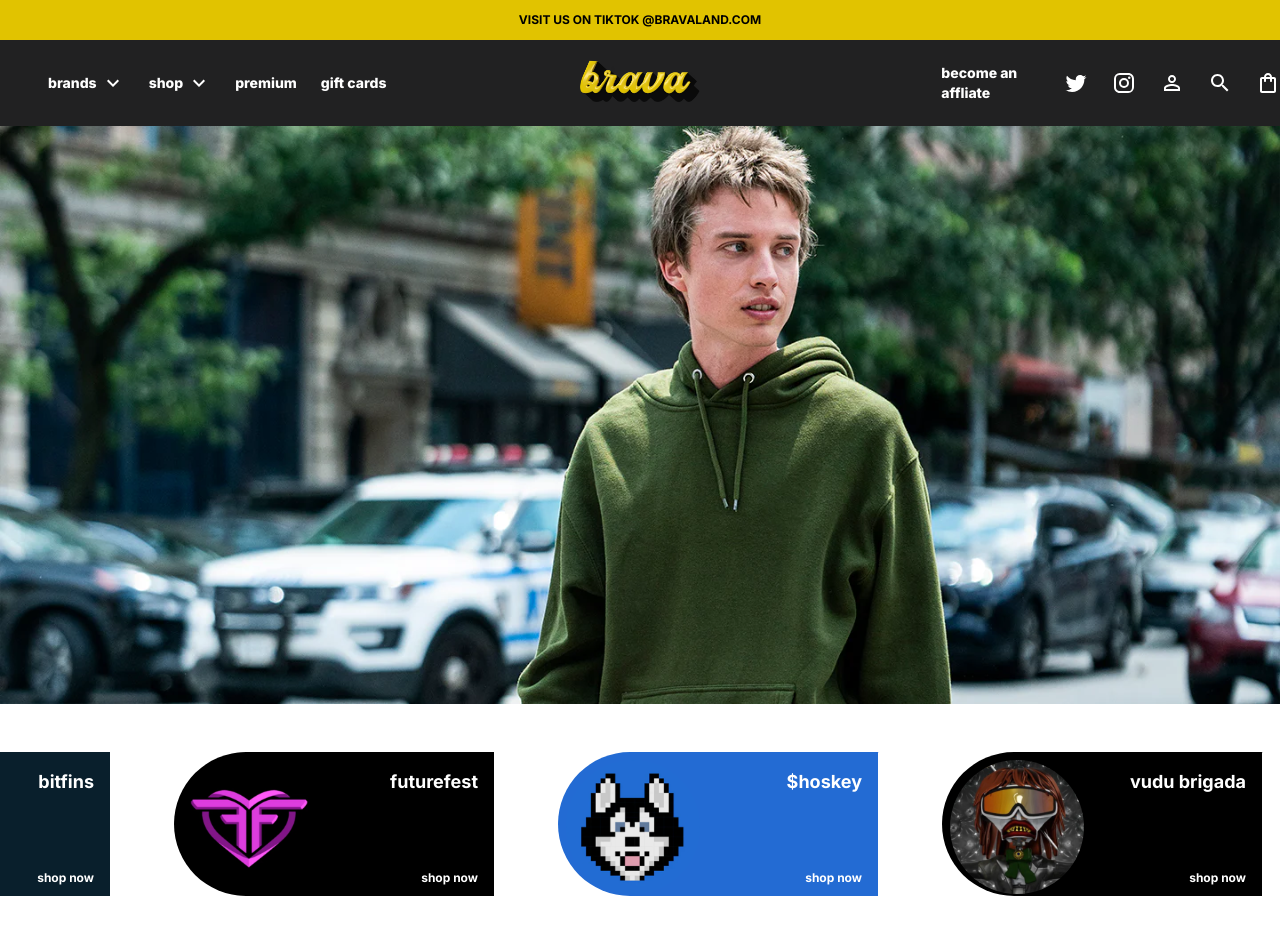
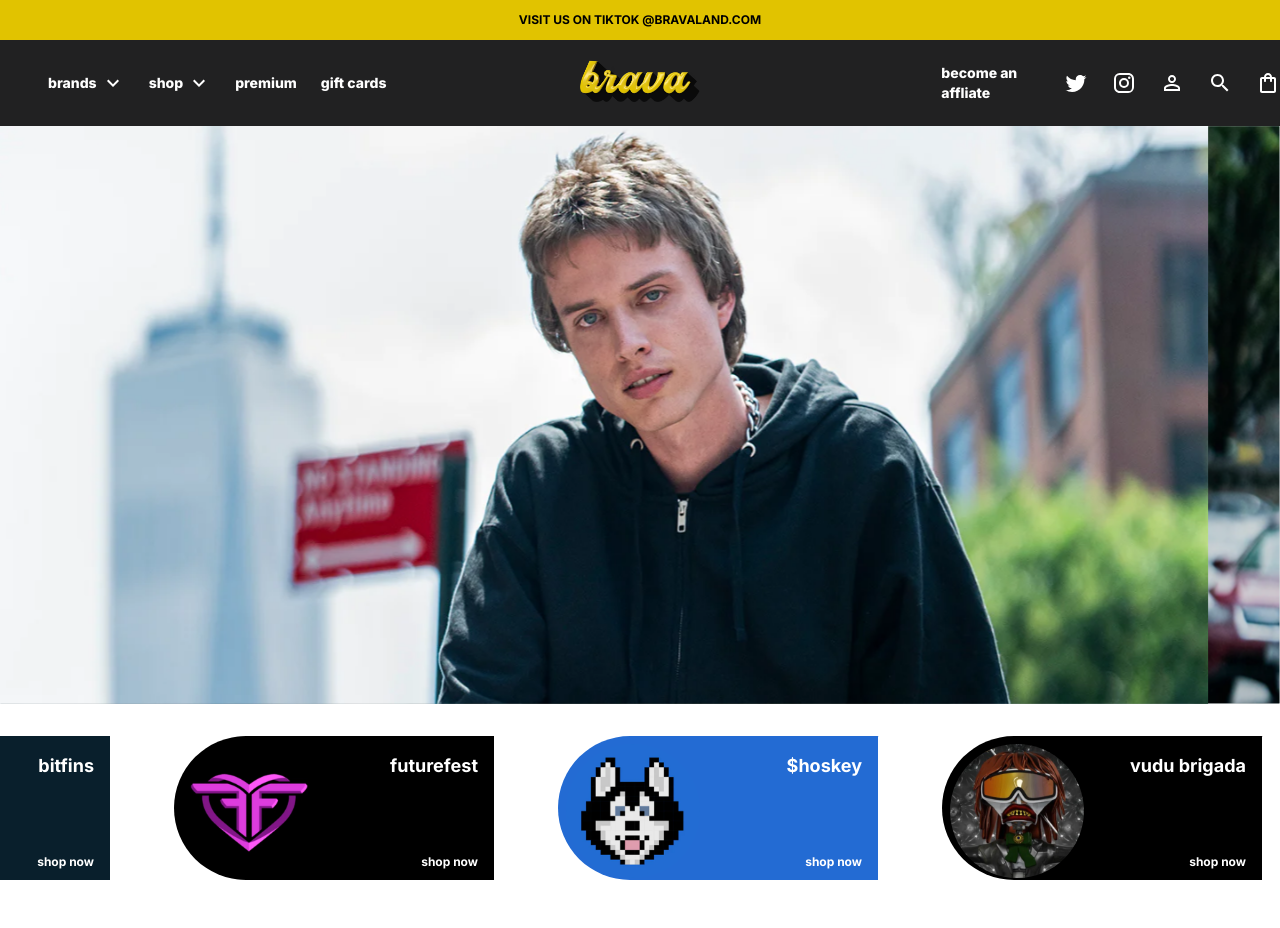
Before and after one commit to TechyMT/Gweiland_Task, a Next.js app in the folder client/: page / in a window 1280 px wide. Built offline with nearby package versions, Linux system fonts and the light colour scheme.

Commit message:
Refactor HeroSection and Navbar components

```diff
--- a/client/app/components/HeroSection.jsx
+++ b/client/app/components/HeroSection.jsx
@@ -1,16 +1,99 @@
+'use client';
+import React, { useRef, useState } from 'react';
+// Import Swiper React components
+import { Swiper, SwiperSlide } from 'swiper/react';
+
+// Import Swiper styles
+import 'swiper/css';
+import 'swiper/css/effect-creative';
+
+// import required modules
+import { Autoplay, EffectCreative, Navigation} from 'swiper/modules';
 import Image from 'next/image';
-import React from 'react';
-
 const HeroSection = () => {
   return (
-    <div className='mb-12'>
-      <div>
-        <Image
-          className='object-cover'
-          src='/images/Hero1.svg'
-          width={1920}
-          height={1080}
-        />
+    <div className='mb-8'>
+      <div className=''>
+        <Swiper
+          grabCursor={true}
+          centeredSlides={true}
+          autoplay={{
+            delay: 5000,
+            disableOnInteraction: false,
+          }}
+          effect={'creative'}
+          creativeEffect={{
+            prev: {
+              shadow: true,
+              translate: ['0%', 0, -1], // Adjusted translation for the previous slide
+
+            },
+            next: {
+              translate: ['-50%', -1, 0],
+
+            },
+          }}
+          navigation={true}
+          loop={true}
+          speed={800}
+          onFocus={() =>
+          {
+            console.log('focused');
+          }}
+
+          modules={[EffectCreative,Autoplay,Navigation]}
+          className='mySwiper'
+          onMouseEnter={() =>
+          {
+
+          }}
+        >
+          <SwiperSlide>
+            <Image
+              className='object-cover'
+              src='/Images/hero1.svg'
+              width={1700}
+              height={1500}
+              alt='hero1'
+            />
+          </SwiperSlide>
+          <SwiperSlide>
+            <Image
+              className='object-cover'
+              src='/Images/hero2.svg'
+              width={1700}
+              height={1500}
+              alt='hero1'
+            />
+          </SwiperSlide>
+          <SwiperSlide>
+            <Image
+              className='object-cover'
+              src='/Images/hero3.svg'
+              width={1700}
+              height={1500}
+              alt='hero1'
+            />
+          </SwiperSlide>
+          <SwiperSlide>
+            <Image
+              className='object-cover'
+              src='/Images/hero4.svg'
+              width={1700}
+              height={1500}
+              alt='hero1'
+            />
+          </SwiperSlide>
+          <SwiperSlide>
+            <Image
+              className='object-cover'
+              src='/Images/hero5.svg'
+              width={1700}
+              height={1500}
+              alt='hero1'
+            />
+          </SwiperSlide>
+        </Swiper>
       </div>
     </div>
   );
--- a/client/app/components/Navbar.jsx
+++ b/client/app/components/Navbar.jsx
@@ -8,7 +8,7 @@ import ShoppingBagOutlinedIcon from '@mui/icons-material/ShoppingBagOutlined';
 
 const Navbar = () => {
   return (
-    <div className='sticky top-0 flex justify-evenly bg-[#212122]'>
+    <div className='sticky top-0 flex justify-evenly bg-[#212122] z-40'>
       <div className='ml-12 flex w-1/3 items-center gap-6'>
         <div className='flex items-center gap-1'>
           <div className='text-sm font-extrabold text-white'>brands</div>
--- a/client/app/globals.css
+++ b/client/app/globals.css
@@ -1,3 +1,8 @@
 @tailwind base;
 @tailwind components;
 @tailwind utilities;
+
+.slide-content.active {
+    transform: scale(0.8); /* Adjust the scaling factor as needed */
+    transition: transform 0.5s ease; /* Add a smooth transition effect */
+  }
```
